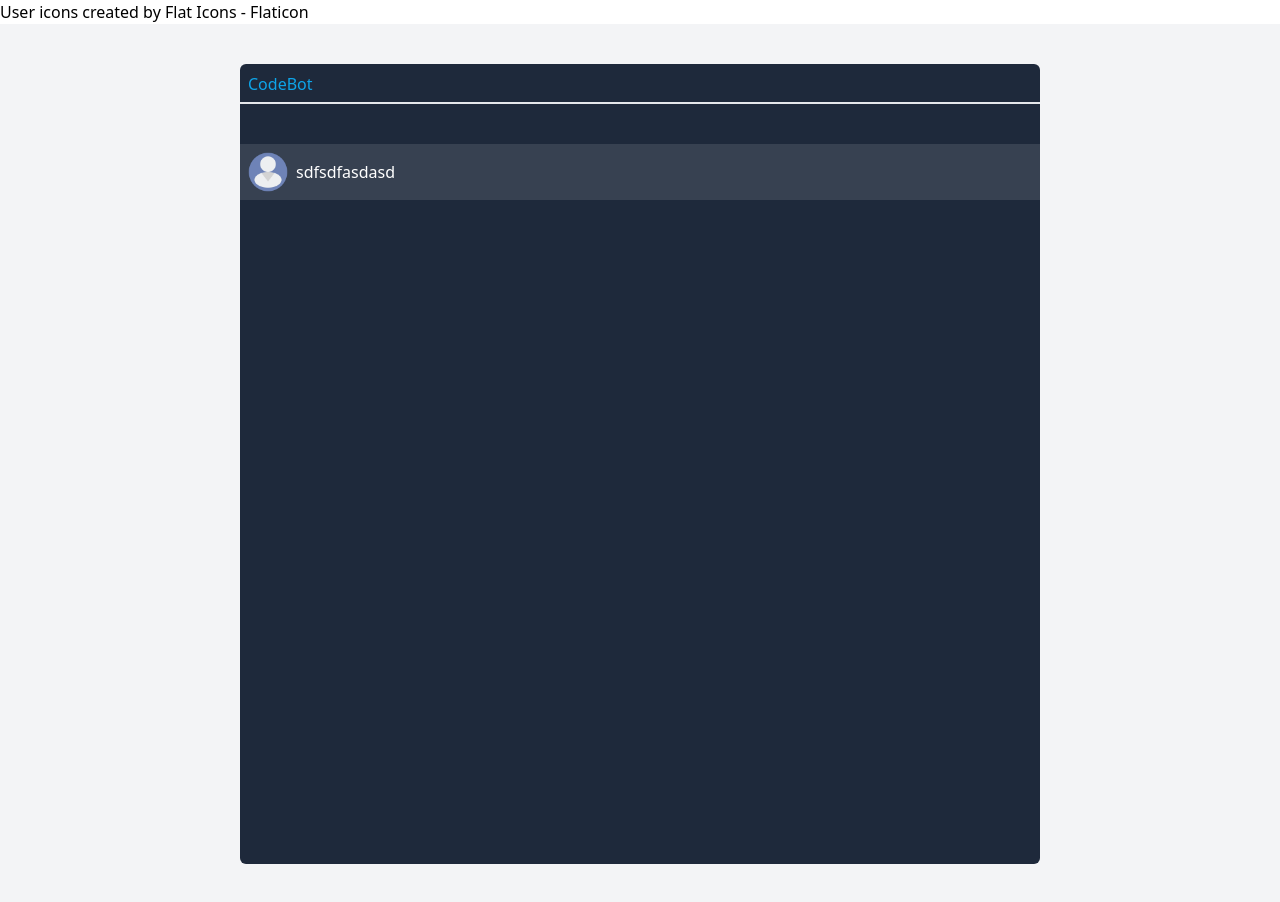
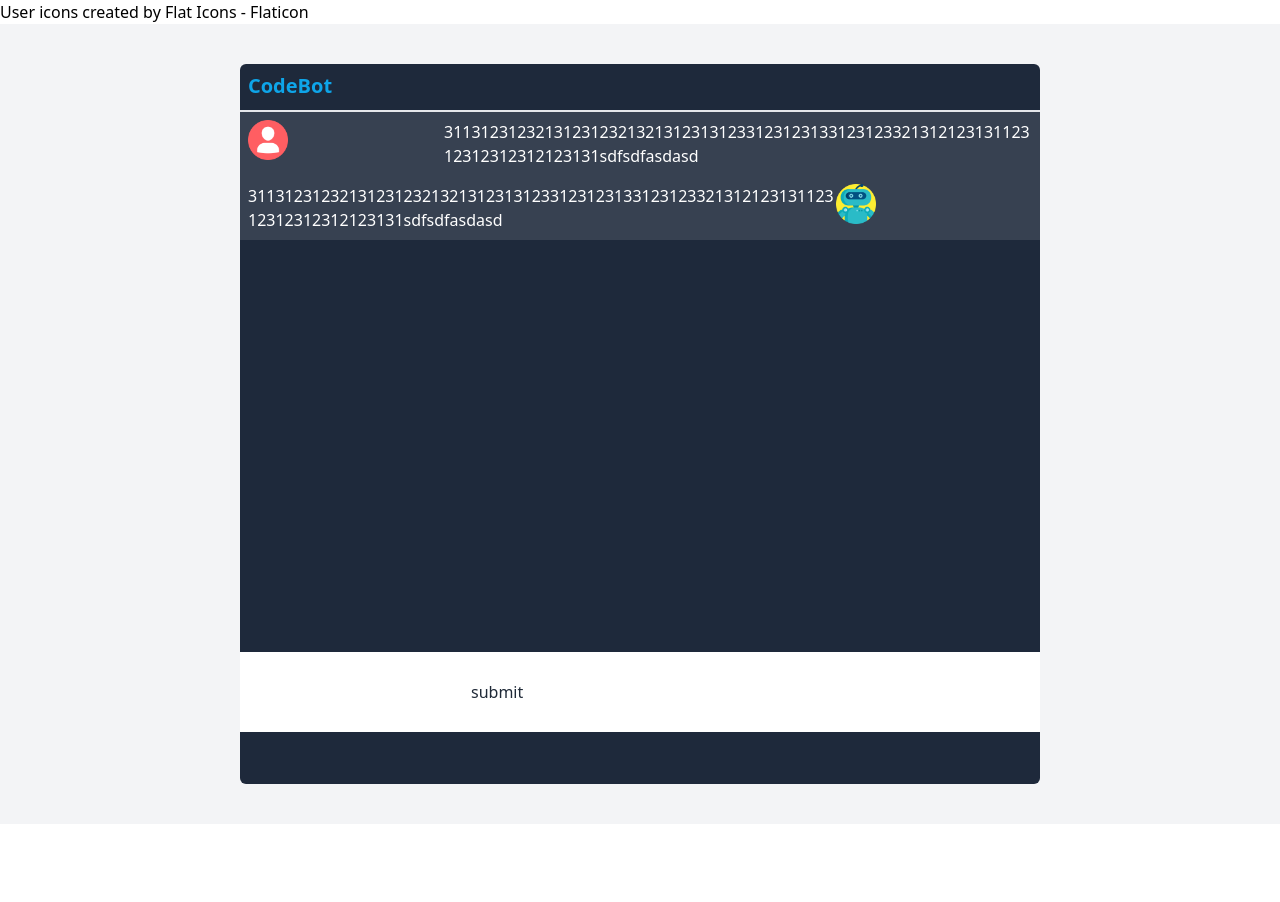
Before and after one commit to heywon0909/code-bot-ui, a Vue app: page / in a window 1280 px wide. After the commit the page ends 824 px from the top, so only its background shows below. Built offline with nearby package versions, Linux system fonts and the light colour scheme.

Commit message:
tailwind css 작업중..

```diff
--- a/src/App.vue
+++ b/src/App.vue
@@ -1,30 +1,42 @@
 <template>
-<div class="flex flex-col items-center justify-center w-screen min-h-screen bg-gray-100 text-gray-800 p-10">
-  <div class="bg-slate-800 w-2/3 h-screen rounded-md">
-    <div class="text-sky-500 font-medium w-full p-2 h-10 border-b-2">CodeBot</div>
-    <div class="flex w-full h-auto text-white p-2 mt-10 bg-gray-700">
-       <div>
-         <img src="./assets/image/user.png" class="w-10"/>
-       </div>
-       <div class="p-2">
-        sdfsdfasdasd
-       </div>
+  <div
+    class="flex flex-col items-center justify-center w-screen h-screen bg-gray-100 text-gray-800 p-10"
+  >
+    <div class="bg-slate-800 w-2/3 rounded-md h-screen">
+      <div class="text-sky-500 text-xl font-semibold w-full p-2 h-12 border-b-2">
+        CodeBot
+      </div>
+      <div class="h-3/4">
+      <div class="flex w-full text-white p-2  bg-gray-700 h-max">
+        <div class="flex-auto w-1/4">
+          <img src="./assets/image/profile.png" class="w-10" />
+        </div>
+        <div class="flex-auto w-3/4 break-all">
+         311312312321312312321321312313123312312313312312332131212313112312312312312123131sdfsdfasdasd
+        </div>
+      </div>
+      <div class="flex w-full h-auto text-white p-2 bg-gray-700 h-max">
+        <div class="flex-auto w-3/4 break-all">
+         311312312321312312321321312313123312312313312312332131212313112312312312312123131sdfsdfasdasd
+        </div>
+         <div class="flex-auto w-1/4">
+          <img src="./assets/image/robot.png" class="w-10" />
+        </div>
+      </div>
+      </div>
+      <div class="flex bg-white w-full h-20">
+        <input type="text"/>
+        <button>submit</button>
+      </div>
     </div>
   </div>
-
-</div>
 </template>
 
 <script>
-
 export default {
-  name: 'App',
-  components: {
-
-
-  }
-}
+  name: "App",
+  components: {},
+};
 </script>
 
-<style>
-</style>
+<style></style>
```
Also changed, not shown: src/assets/image/profile.png (added), src/assets/image/robot.png (added).
